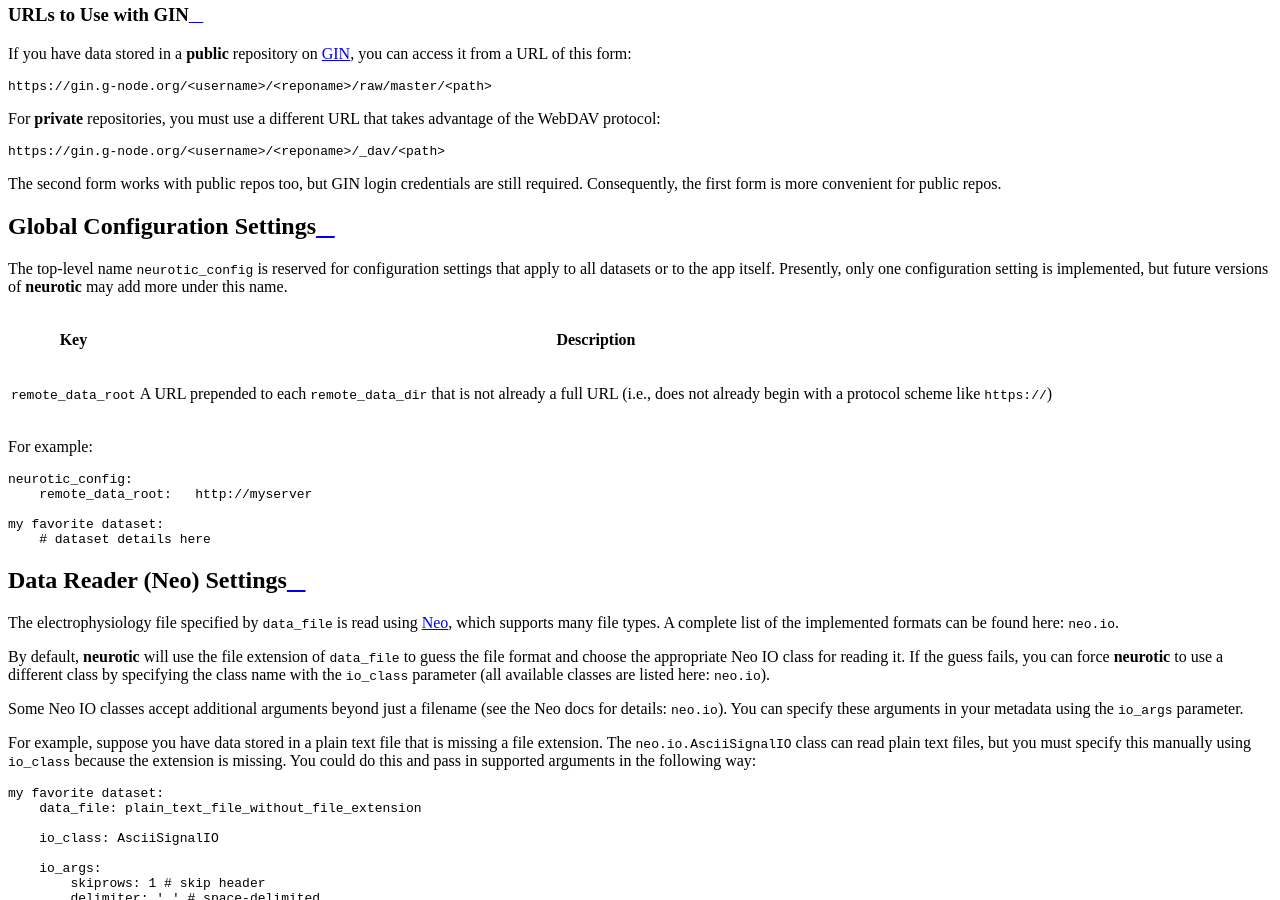
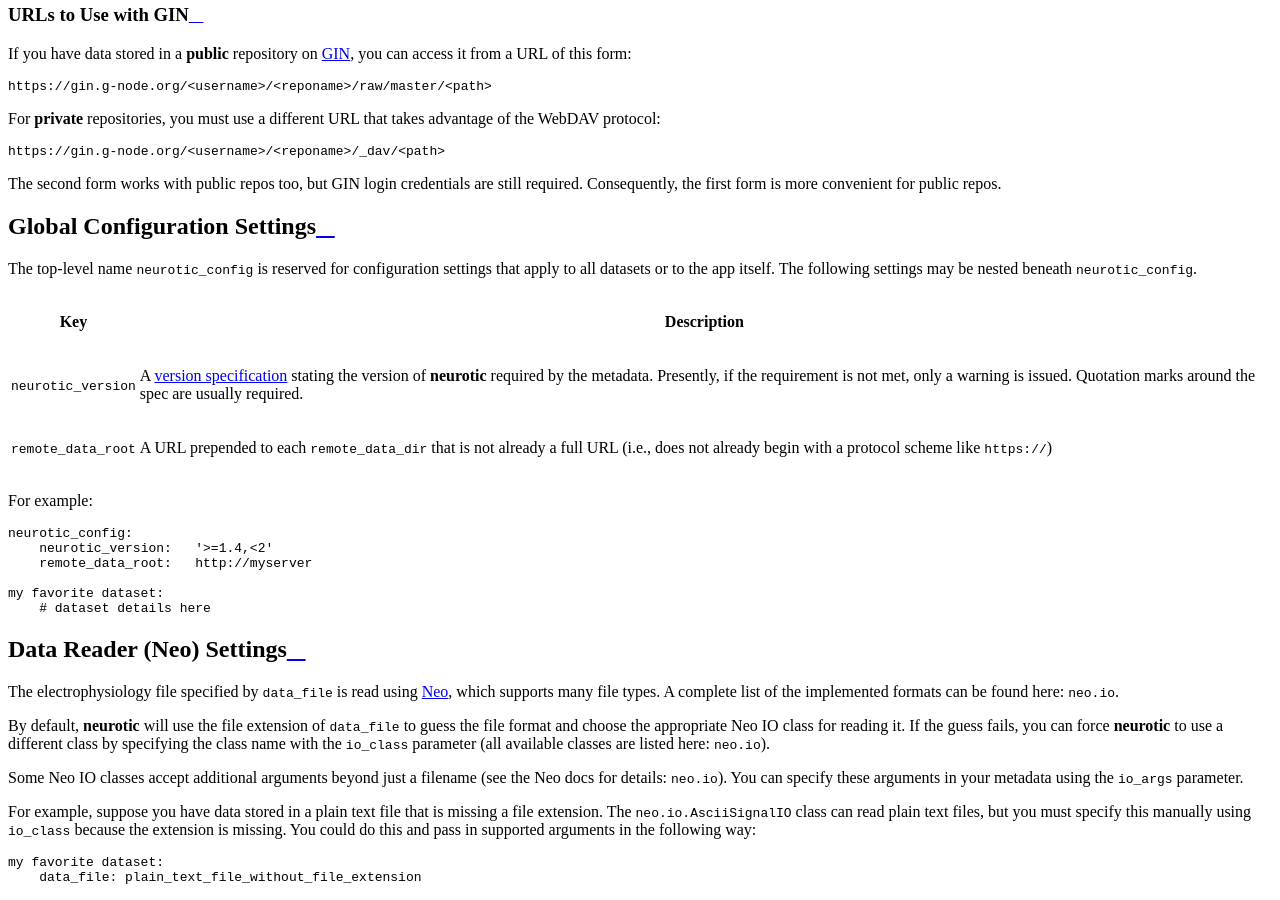
Before and after one commit to jpgill86/neurotic, a Sphinx documentation site: the page built from docs/metadata.rst, in a window 1280 px wide and 900 px high, scrolled down 2945 px. Built offline with Sphinx 7.4.7 and the Read the Docs theme 2.0.0, drawn with Linux system fonts in a browser that asks for light colours; the version number could not be read and is left out.

Commit message:
Add neurotic_version to metadata
The new ``neurotic_version`` setting should be nested under ``neurotic_config``. If the installed version of neurotic does not meet the provided specification (e.g. ">=1.4,<2"), a warning is issued.

```diff
--- a/docs/metadata.rst
+++ b/docs/metadata.rst
@@ -197,13 +197,16 @@ Global Configuration Settings
 -----------------------------
 
 The top-level name ``neurotic_config`` is reserved for configuration settings
-that apply to all datasets or to the app itself. Presently, only one
-configuration setting is implemented, but future versions of **neurotic** may
-add more under this name.
+that apply to all datasets or to the app itself. The following settings may be
+nested beneath ``neurotic_config``.
 
 ======================  ========================================================
 Key                     Description
 ======================  ========================================================
+``neurotic_version``    A `version specification`_ stating the version of
+                        **neurotic** required by the metadata. Presently, if
+                        the requirement is not met, only a warning is issued.
+                        Quotation marks around the spec are usually required.
 ``remote_data_root``    A URL prepended to each ``remote_data_dir`` that is not
                         already a full URL (i.e., does not already begin with a
                         protocol scheme like ``https://``)
@@ -214,6 +217,7 @@ For example:
 .. code-block:: yaml
 
     neurotic_config:
+        neurotic_version:   '>=1.4,<2'
         remote_data_root:   http://myserver
 
     my favorite dataset:
@@ -725,7 +729,8 @@ without arguments:
    :language: yaml
 
 
-.. _elephant:             https://elephant.readthedocs.io/en/latest
-.. _GIN:                  https://gin.g-node.org
-.. _Neo:                  https://github.com/NeuralEnsemble/python-neo
-.. _tridesclous:          https://github.com/tridesclous/tridesclous
+.. _elephant:               https://elephant.readthedocs.io/en/latest
+.. _GIN:                    https://gin.g-node.org
+.. _Neo:                    https://github.com/NeuralEnsemble/python-neo
+.. _tridesclous:            https://github.com/tridesclous/tridesclous
+.. _version specification:  https://www.python.org/dev/peps/pep-0440/#version-specifiers
```
Also changed, not shown: 2 other files.
